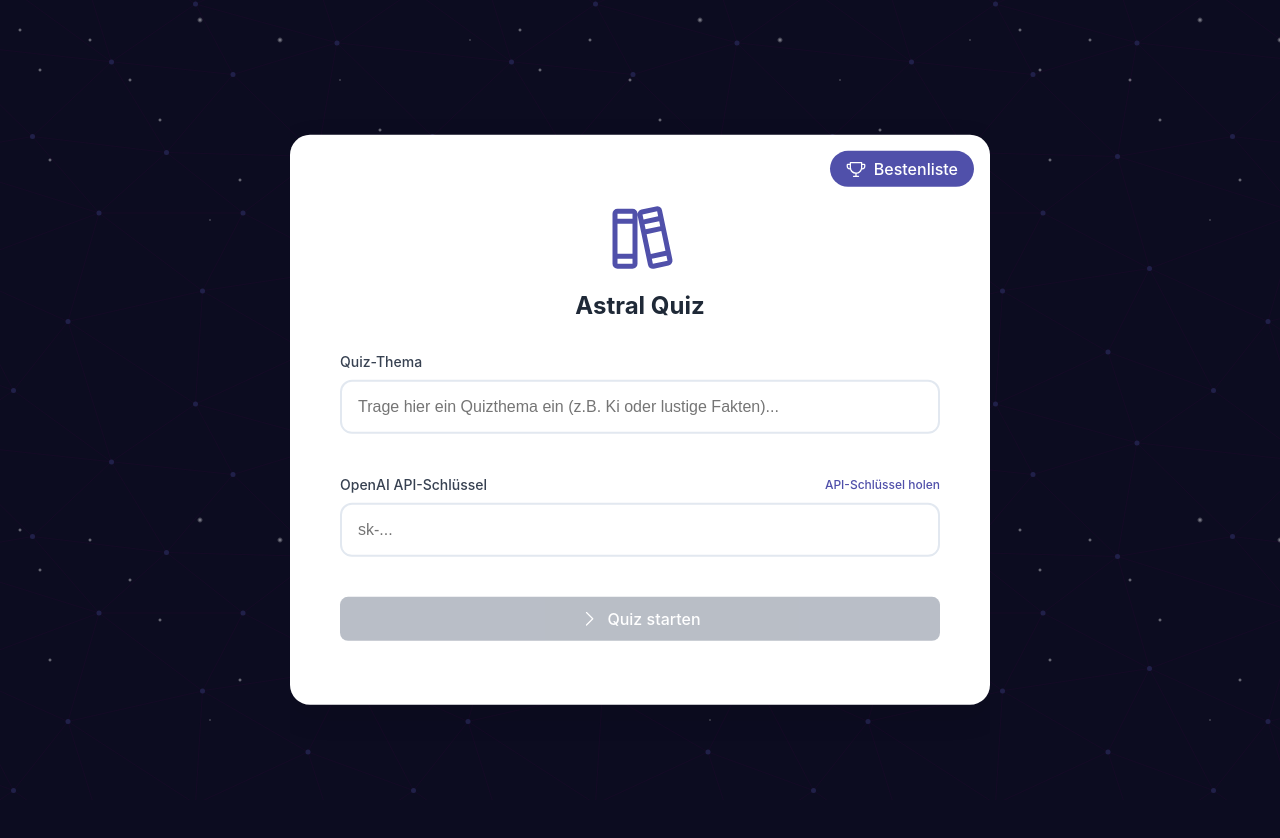
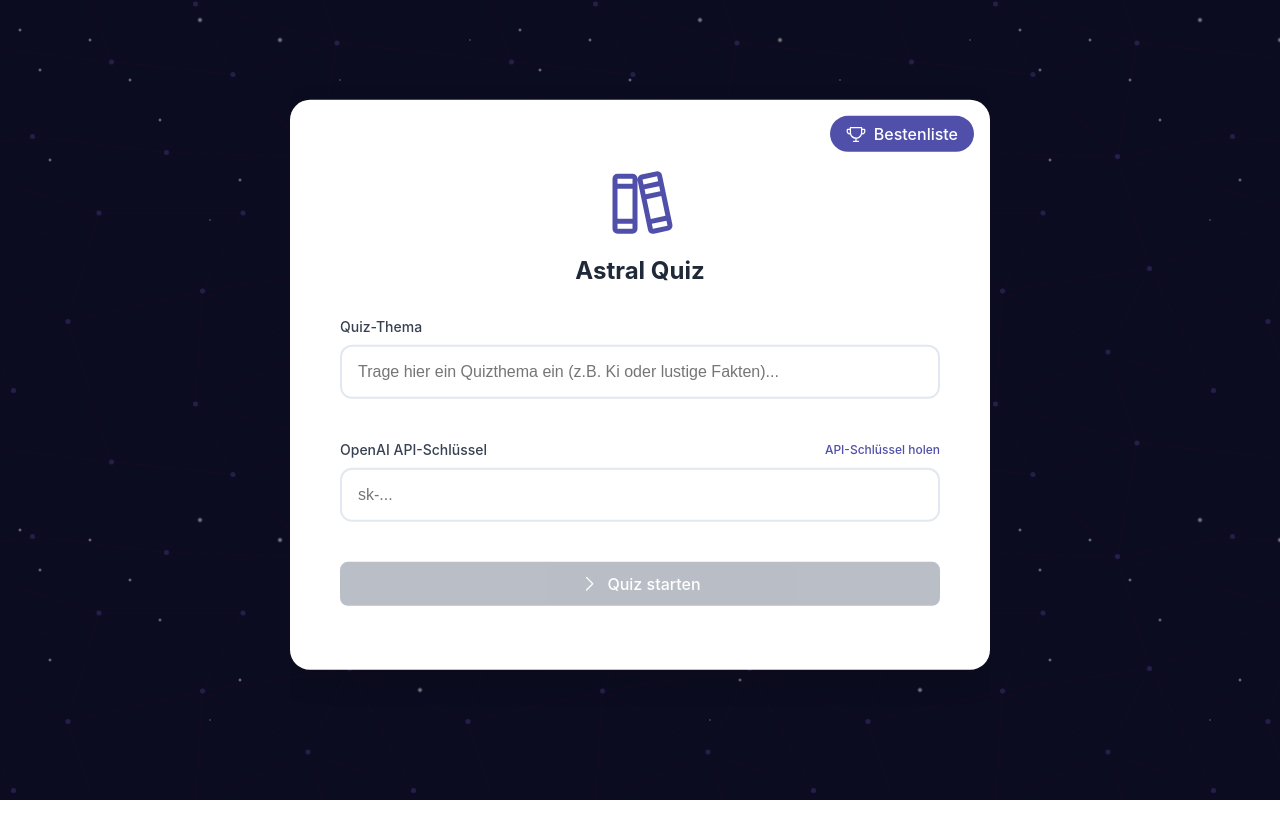
Before and after one commit to majd-karoun/astral-quiz, a React (Vite) app: page / in a window 1280 px wide. After the commit the page ends 800 px from the top, so only its background shows below. Built offline with nearby package versions, Linux system fonts and the light colour scheme.

Commit message:
position adjustment

```diff
--- a/src/App.css
+++ b/src/App.css
@@ -19,7 +19,7 @@ body {
   display: flex;
   align-items: center;
   justify-content: center;
-  padding: 20px;
+
   box-sizing: border-box;
   position: relative;
   z-index: 1;
@@ -100,7 +100,7 @@ body {
 .card-visible {
   display: block;
   opacity: 1;
-  transform: translate(-50%, -50%) translateY(0);
+  transform: translate(-50%, -50%) translateY(-15px); /* Moved up by 15px */
   z-index: 2;
 }
 
```
Also changed, not shown: 1 other file (tests, documents, lock files or other folders).
